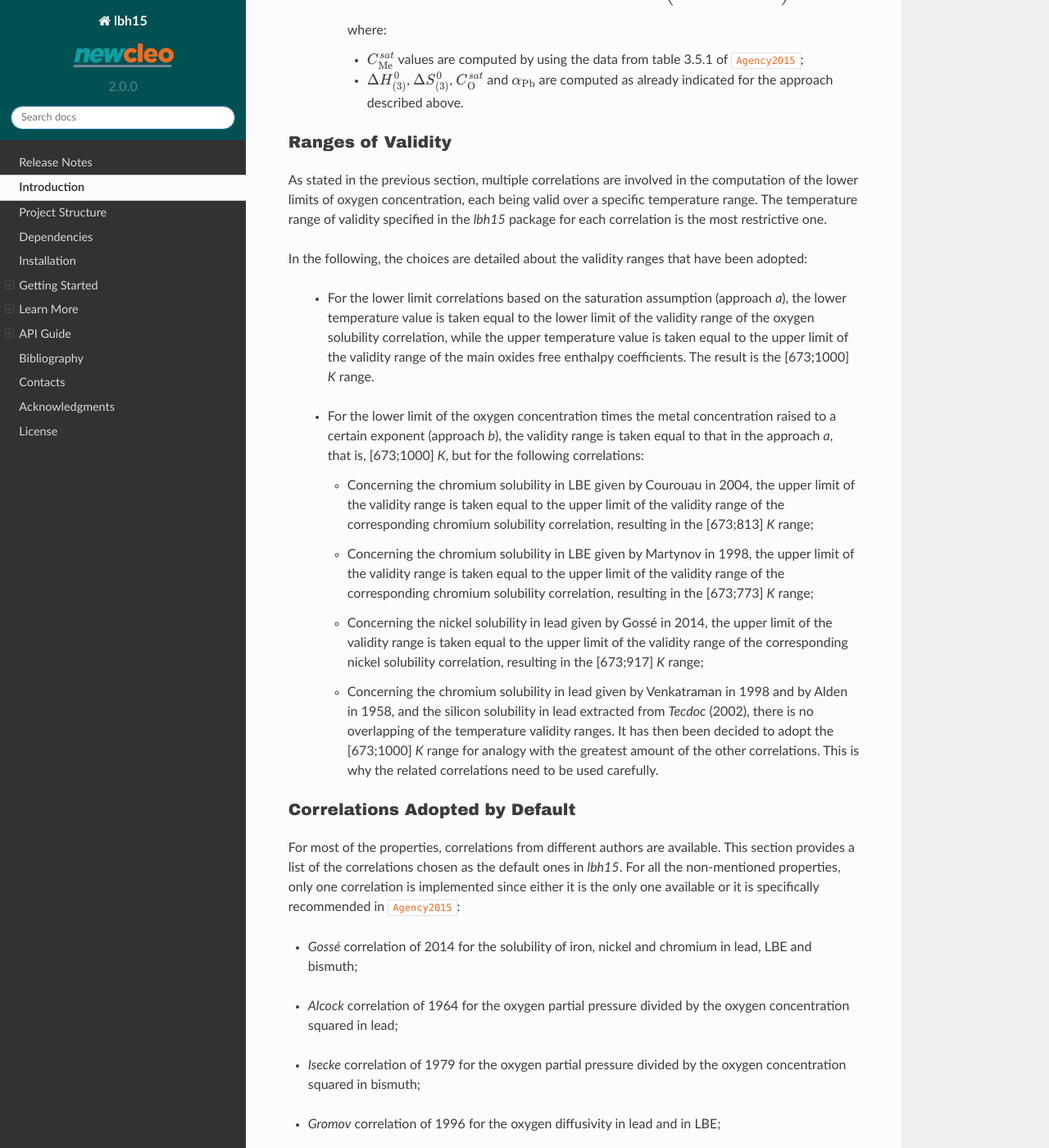
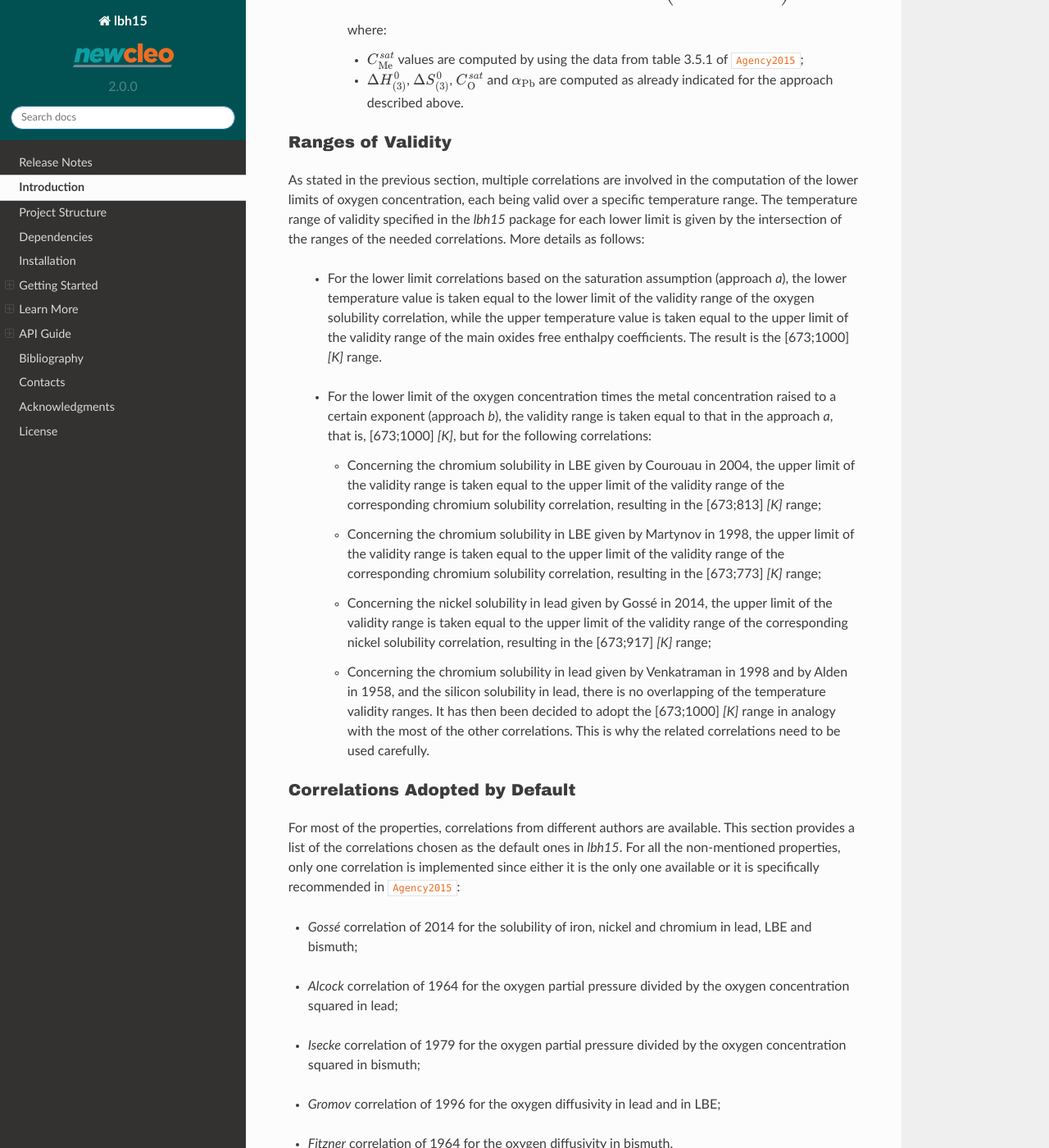
Before and after one commit to newcleo-dev-team/lbh15, a Sphinx documentation site: the page built from docs/source/readme_full.rst, in a window 1280 px wide and 1400 px high, scrolled down 15601 px. Shown: the whole window at 82% size. Built offline with Sphinx 7.4.7 and the Read the Docs theme 2.0.0, drawn with Linux system fonts in a browser that asks for light colours; some web fonts are replaced; cross-references to code outside the pages are shown as plain code.

Commit message:
[157_doc_validity_range], issue #157, rephrased Validity Range section of doc + minor fix in docstring of lead_oxygen_limit

```diff
--- a/docs/source/learn_more.rst
+++ b/docs/source/learn_more.rst
@@ -179,38 +179,37 @@
 
 As stated in the previous section, multiple correlations are involved in the computation of the lower limits of
 oxygen concentration, each being valid over a specific temperature range. The temperature range of
-validity specified in the *lbh15* package for each correlation is the most restrictive one.
-
-In the following, the choices are detailed about the validity ranges that have been adopted:
+validity specified in the *lbh15* package for each lower limit is given by the intersection of the
+ranges of the needed correlations. More details as follows:
 
   - For the lower limit correlations based on the saturation assumption (approach *a*), the lower temperature
     value is taken equal to the lower limit of the validity range of the oxygen solubility correlation,
     while the upper temperature value is taken equal to the upper limit of the validity range of the main
-    oxides free enthalpy coefficients. The result is the [673;1000] *K* range.
+    oxides free enthalpy coefficients. The result is the [673;1000] *[K]* range.
 
   ..
 
   - For the lower limit of the oxygen concentration times the metal concentration raised to a certain exponent (approach *b*),
-    the validity range is taken equal to that in the approach *a*, that is, [673;1000] *K*, but for the following correlations:
+    the validity range is taken equal to that in the approach *a*, that is, [673;1000] *[K]*, but for the following correlations:
 
     - Concerning the chromium solubility in LBE given by Courouau in 2004, the upper limit of the validity range
-      is taken equal to the upper limit of the validity range of the corresponding chromium solubility correlation, resulting in the [673;813] *K* range;
+      is taken equal to the upper limit of the validity range of the corresponding chromium solubility correlation, resulting in the [673;813] *[K]* range;
 
     ..
 
     - Concerning the chromium solubility in LBE given by Martynov in 1998, the upper limit of the validity range
-      is taken equal to the upper limit of the validity range of the corresponding chromium solubility correlation, resulting in the [673;773] *K* range;
+      is taken equal to the upper limit of the validity range of the corresponding chromium solubility correlation, resulting in the [673;773] *[K]* range;
 
     ..
 
     - Concerning the nickel solubility in lead given by Gossé in 2014, the upper limit of the validity range
-      is taken equal to the upper limit of the validity range of the corresponding nickel solubility correlation, resulting in the [673;917] *K* range;
+      is taken equal to the upper limit of the validity range of the corresponding nickel solubility correlation, resulting in the [673;917] *[K]* range;
 
     ..
 
     - Concerning the chromium solubility in lead given by Venkatraman in 1998 and by Alden in 1958, and the silicon solubility
-      in lead extracted from *Tecdoc* (2002), there is no overlapping of the temperature validity ranges. It has then been decided
-      to adopt the [673;1000] *K* range for analogy with the greatest amount of the other correlations. This is why the related
+      in lead, there is no overlapping of the temperature validity ranges. It has then been decided
+      to adopt the [673;1000] *[K]* range in analogy with the most of the other correlations. This is why the related
       correlations need to be used carefully.
 
 .. _ Correlations adopted by default:
```
Also changed, not shown: 1 other file.
